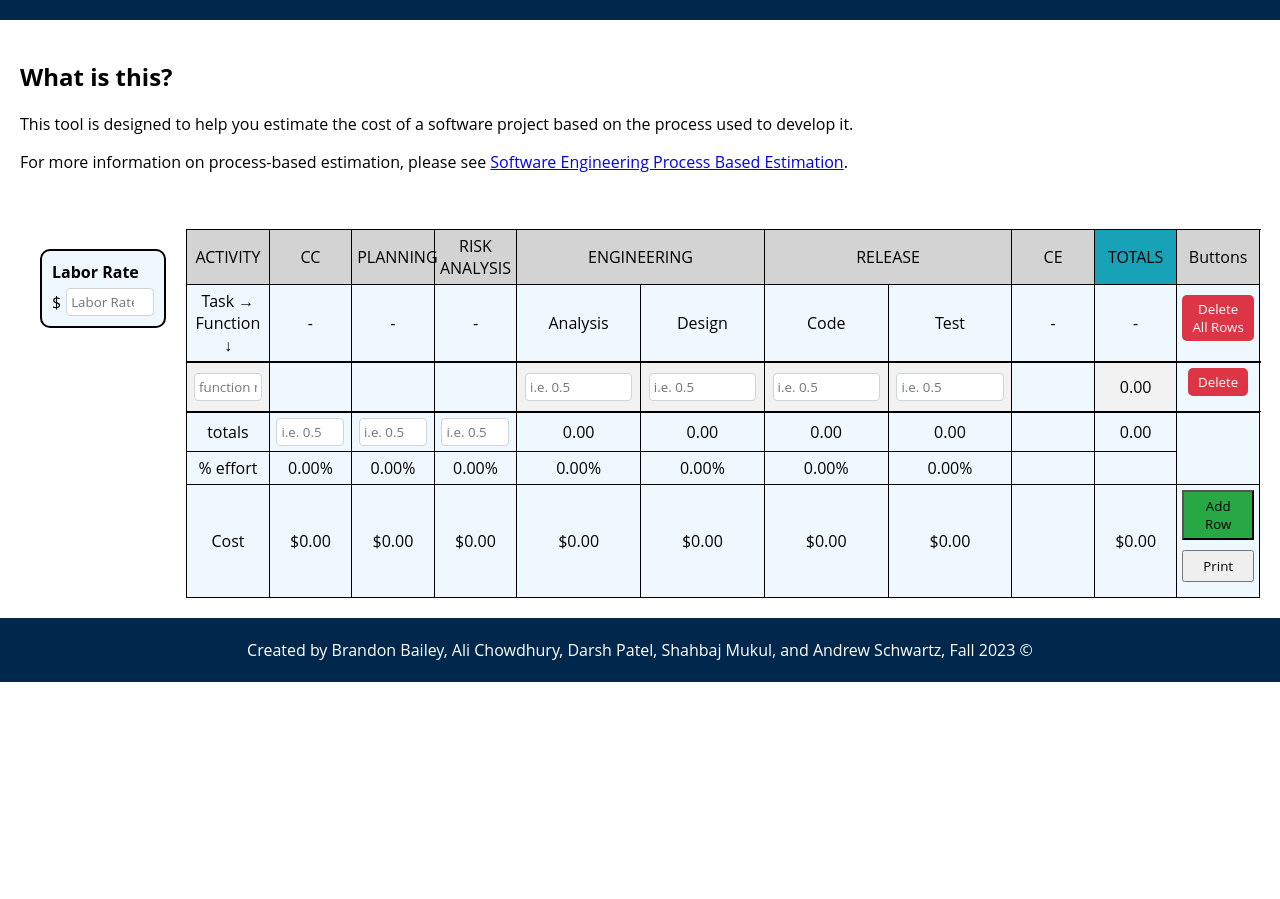
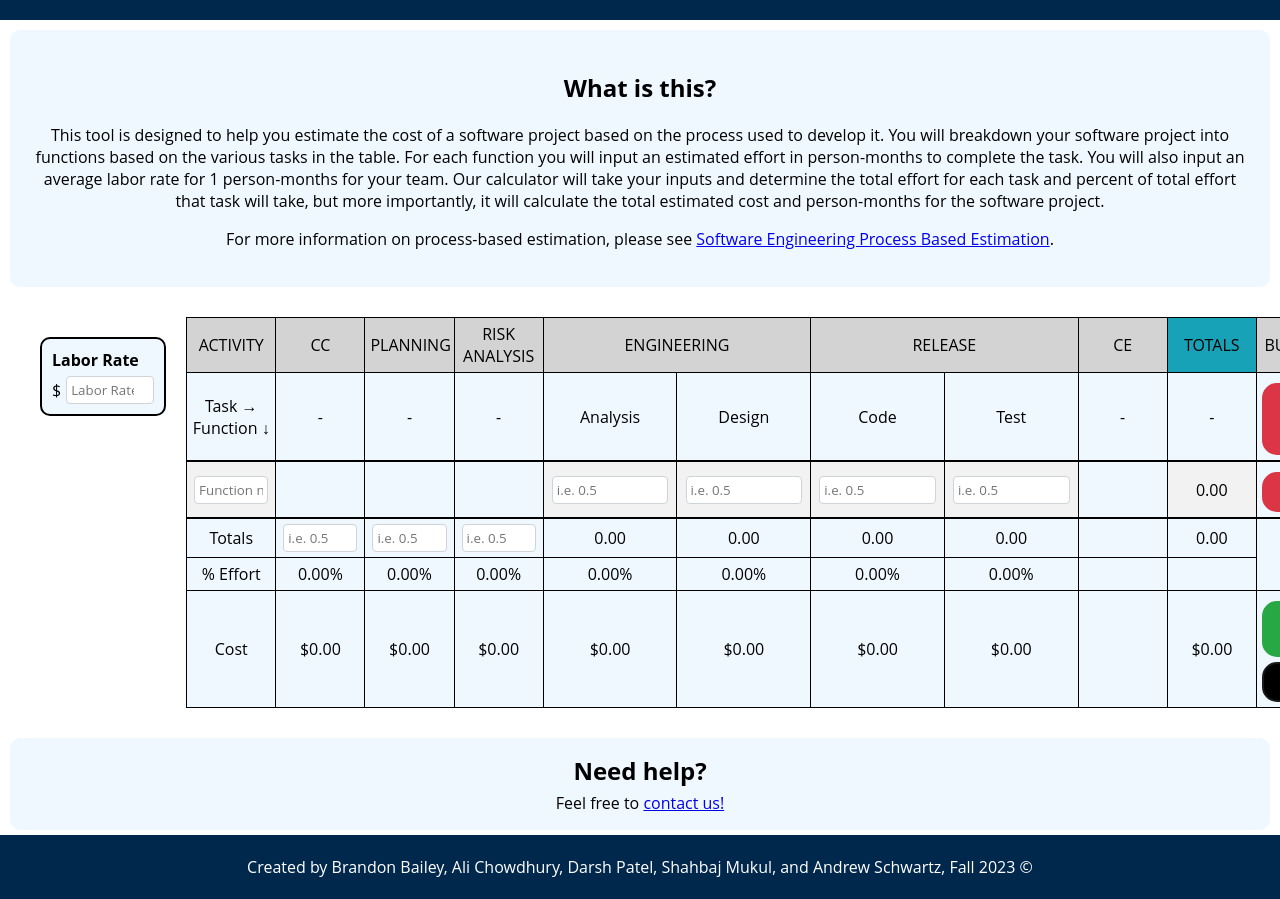
Before and after one commit to ShahbajMukul/CIS375-Final-Project, a plain HTML site: page index.html in a window 1280 px wide. Shown: the part 136-1035 px from the top of the page. Before the commit the page ends 818 px from the top, so only its background shows below. Drawn offline with Linux system fonts and the light colour scheme.

Commit message:
finishing touches

```diff
--- a/index.html
+++ b/index.html
@@ -5,6 +5,7 @@
     <meta name="viewport" content="width=device-width, initial-scale=1.0">
     <link rel="stylesheet" href="styles/styles.css">
     <link rel="stylesheet" type="text/css" media="print" href="styles/print.css">
+    <link rel="icon" href="img/favicon.ico" type="image/x-icon">
     <title>Process-Based Estimation Assistant</title>
 </head>
 <body>
@@ -15,7 +16,7 @@
     </header>
     <div class="info-container">
       <h2>What is this?</h2>
-      <p>This tool is designed to help you estimate the cost of a software project based on the process used to develop it.</p>
+      <p>This tool is designed to help you estimate the cost of a software project based on the process used to develop it. You will breakdown your software project into functions based on the various tasks in the table. For each function you will input an estimated effort in person-months to complete the task. You will also input an average labor rate for 1 person-months for your team. Our calculator will take your inputs and determine the total effort for each task and percent of total effort that task will take, but more importantly, it will calculate the total estimated cost and person-months for the software project.</p>
       <p>For more information on process-based estimation, please see <a href="https://www.1000sourcecodes.com/2012/05/software-engineerig-process-based.html">Software Engineering Process Based Estimation</a>.</p>
     </div>
 
@@ -25,7 +26,7 @@
           <div class="label">Labor Rate</div>
           <div class="input-cell">
             <label>$</label>
-            <input type="number" id="costInputCell" placeholder="Labor Rate" min="0" max="100000" oninput="updateTables()">
+            <input type="number" id="costInputCell" title="Enter labor rate in person-months." placeholder="Labor Rate" min="0" max="100000" oninput="updateTables()">
           </div>
         </div>
 
@@ -55,7 +56,7 @@
                 <td class="col5" colspan="2">RELEASE</td>
                 <td class="ceColumn">CE</td>
                 <td class="totalColumn" id="totals-header">TOTALS</td>
-                <td class="buttonColumn">Buttons</td>
+                <td class="buttonColumn">BUTTONS</td>
               </tr>
           </thead>
           <tbody>
@@ -70,7 +71,7 @@
                 <td class="numberInputColumn">Test</td>
                 <td>-</td>
                 <td>-</td>
-                <td class="buttonColumn"><button id="clearRowsBtn" onclick="clearRows()">Delete All Rows</button></td>
+                <td class="buttonColumn"><button class="button-27" id="clearRowsBtn" onclick="clearRows()">Delete All Rows</button></td>
               </tr>
 
           </tbody>
@@ -105,7 +106,7 @@
             <col class="buttonColumn">
           <tbody>
               <tr>
-                <td class="nameInputColumn">totals</td>
+                <td class="nameInputColumn">Totals</td>
 
                 <td class="ccColumn"><input type="number" step="0.01" min="0" id="ccInputCell" title="Enter a value for Customer Care (e.g. 0.5)" placeholder="i.e. 0.5" oninput="updateTables(this)"></td>
                 <td class="planningColumn"><input type="number" step="0.01"  min="0" id="planningInputCell" title="Enter a value for Planning (e.g. 0.5)" placeholder="i.e. 0.5" oninput="updateTables(this)"></td>
@@ -119,7 +120,7 @@
                 <td class="totalColumn" id="totalsTotalCell"></td>
               </tr>
               <tr>
-                <td class="nameInputColumn">% effort</td>
+                <td class="nameInputColumn">% Effort</td>
                 <td class="nameInputColumn" id="ccPercentCell"></td>
                 <td class="nameInputColumn" id="planningPercentCell"></td>
                 <td class="nameInputColumn" id="riskAnalysisPercentCell"></td>
@@ -143,14 +144,18 @@
                 <td class="totalColumn" id="totalCostCell"></td>
                 <td class="buttonColumn" id="buttonCell">
                   <div class="button-container">
-                    <button id="addRowBtn" onclick="addRow()">Add Row</button>
-                    <button id="printBtn" onclick="window.print()">Print</button>
+                    <button class="button-27" id="addRowBtn" onclick="addRow()">Add Row</button>
+                    <button class="button-27" id="printBtn" onclick="window.print()">Print</button>
                     </div>
                 </td>
               </tr>
           </tbody>
           </table>
       </div>
+    </div>
+    <div class="help-container">
+      <h2 id="help-title">Need help?</h2>
+      <p id="help-text">Feel free to <a href="mailto:alichy@umich.edu?subject=Process-Based Estimation Assistant Help">contact us!</a></p>
     </div>
     <footer>
         <p>Created by Brandon Bailey, Ali Chowdhury, Darsh Patel, Shahbaj Mukul, and Andrew Schwartz, Fall 2023 &copy</p>
--- a/scripts/script.js
+++ b/scripts/script.js
@@ -9,7 +9,7 @@ function addRow() {
       switch (i) {
         case 0:
           // Allow the user to enter a function name
-          cell.innerHTML = '<input type="text" class="nameInputCell" placeholder="function name" >';
+          cell.innerHTML = '<input type="text" class="nameInputCell" placeholder="Function name" >';
           cell.title = "Enter a function name";
           cell.style = "background-color: #f2f2f2;"
           cell.className = "nameInputColumn";
@@ -61,7 +61,7 @@ function addRow() {
           cell.className = "totalColumn";
           break;
         case 10:
-          cell.innerHTML = '<button id="deleteBtn" onclick="deleteRow(this)">Delete</button>';
+          cell.innerHTML = '<button class="button-27" id="deleteBtn" onclick="deleteRow(this)">Delete</button>';
           break;
         default:
           // Display placeholders for other columns
@@ -95,6 +95,8 @@ function addRow() {
     while (inputTable.rows.length > 0) {
       inputTable.deleteRow(0);
     }
+    addRow();
+    updateTables();
   }
 
   function calculateRowTotal() {
--- a/styles/styles.css
+++ b/styles/styles.css
@@ -18,31 +18,59 @@ header img {
     padding-top: 10px
 }
 
+.button-27 {
+  appearance: none;
+  background-color: #000000;
+  border: 2px solid #1A1A1A;
+  border-radius: 15px;
+  box-sizing: border-box;
+  color: #FFFFFF;
+  cursor: pointer;
+  display: inline-block;
+  font-family: Roobert,-apple-system,BlinkMacSystemFont,"Segoe UI",Helvetica,Arial,sans-serif,"Apple Color Emoji","Segoe UI Emoji","Segoe UI Symbol";
+  font-weight: 600;
+  line-height: normal;
+  margin: 0;
+  outline: none;
+  padding: 10px;
+  text-align: center;
+  text-decoration: none;
+  transition: all 300ms cubic-bezier(.23, 1, 0.32, 1);
+  user-select: none;
+  -webkit-user-select: none;
+  touch-action: manipulation;
+  width: 100%;
+  will-change: transform;
+  margin-top: 5px;
+}
+
+.button-27:disabled {
+  pointer-events: none;
+}
+
+.button-27:hover {
+  box-shadow: rgba(0, 0, 0, 0.25) 0 8px 15px;
+  transform: translateY(-2px);
+}
+
+.button-27:active {
+  box-shadow: none;
+  transform: translateY(0);
+}
+
+
+#addRowBtn{
+    background-color: #28a745;
+    border: 2px solid #28a745;
+}
 
 #clearRowsBtn, #deleteBtn{
     background-color: #dc3545;
-    color: white;
-    padding: 5px 10px;
-    border: none;
-    border-radius: 5px;
-    cursor: pointer;
+    border: 2px solid #dc3545;
 }
 
 #umd-logo-print {
     display: none;
-}
-
-#addRowBtn{
-    background-color: #28a745;
-    cursor: pointer;
-}
-
-#addRowBtn:hover {
-    background-color: rgb(211, 166, 240);
-}
-
-#clearRowsBtn:hover, #deleteBtn:hover {
-    background-color: rgb(48, 10, 10);
 }
 
 footer {
@@ -64,7 +92,27 @@ header h3 {
 
 .info-container {
     padding: 20px;
+    text-align: center;
+    margin: 10px;
+    border: 1px solid aliceblue;
+    border-radius: 10px;
+    background-color: aliceblue;
 }
+
+.help-container {
+    padding: 10px;
+    text-align: center;
+    margin: 10px 10px 5px 10px;
+    border: 1px solid aliceblue;
+    border-radius: 10px;
+    background-color: aliceblue;
+}
+
+#help-title, #help-text{
+    margin: 5px;
+}
+
+
 
 .button-container {
     display: flex;
@@ -92,15 +140,12 @@ header h3 {
     width: 5%;
 }
 
-button {
-    margin-bottom: 10px;
-    padding: 10px;
-}
-
 .flex-container {
     display: flex;
     align-items: flex-start;
     padding: 20px;
+    position: relative;
+    overflow: auto;
 }
 .ccColumn {
     width: 15;
@@ -113,6 +158,7 @@ table {
     width: 100%;
     table-layout: fixed;
     border-collapse: collapse;
+    min-width: 1160px;
 }
 
 
```
Also changed, not shown: img/favicon.ico (added).
